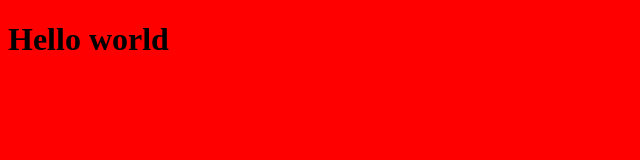
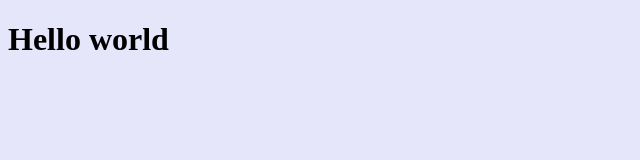
Before and after one commit to baraa-alkhatib/git-demo-tut, a plain HTML site: page index.html in a window 1280 px wide. Shown: the whole page, without its empty margins (0-640 px from the left). Drawn offline with Linux system fonts and the light colour scheme.

Commit message:
change bckground color to  lavender;

```diff
--- a/styles.css
+++ b/styles.css
@@ -1,3 +1,3 @@
 body {
-  background: red;
+  background: lavender;
 }
```
